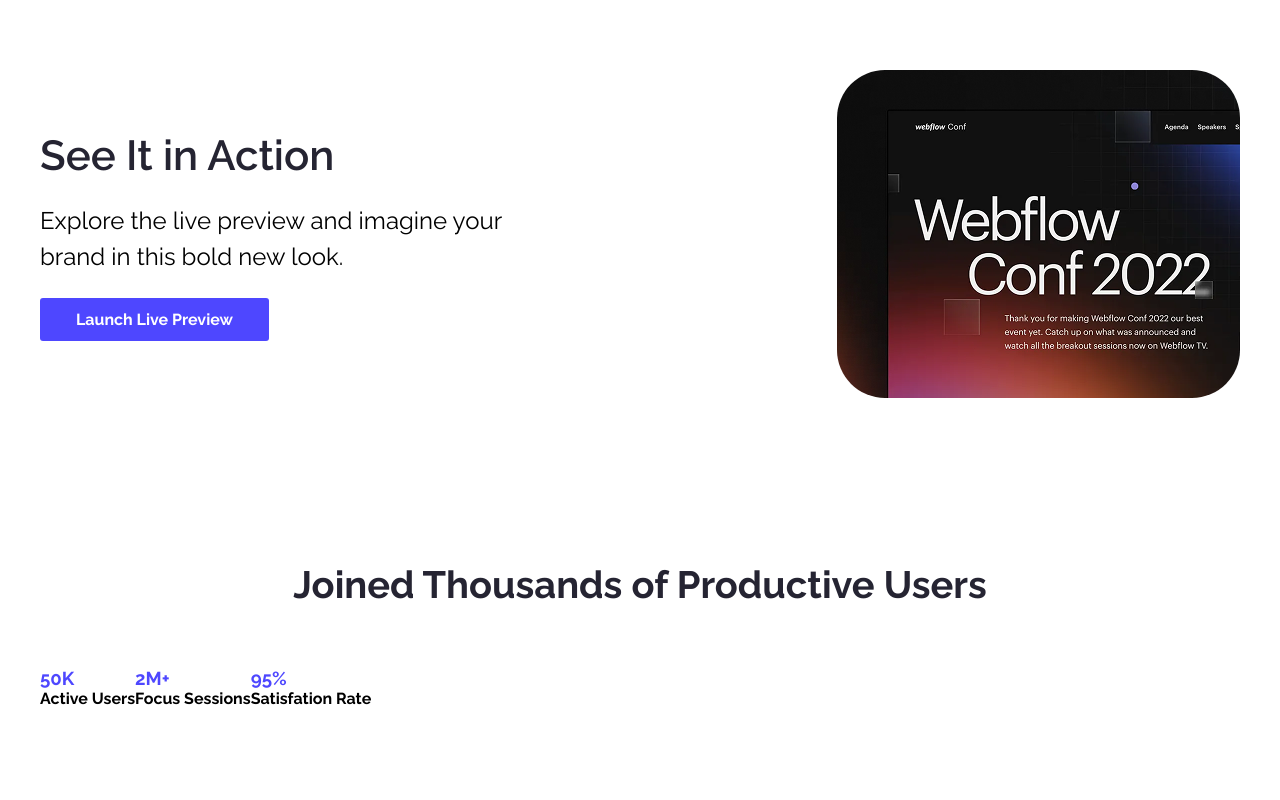
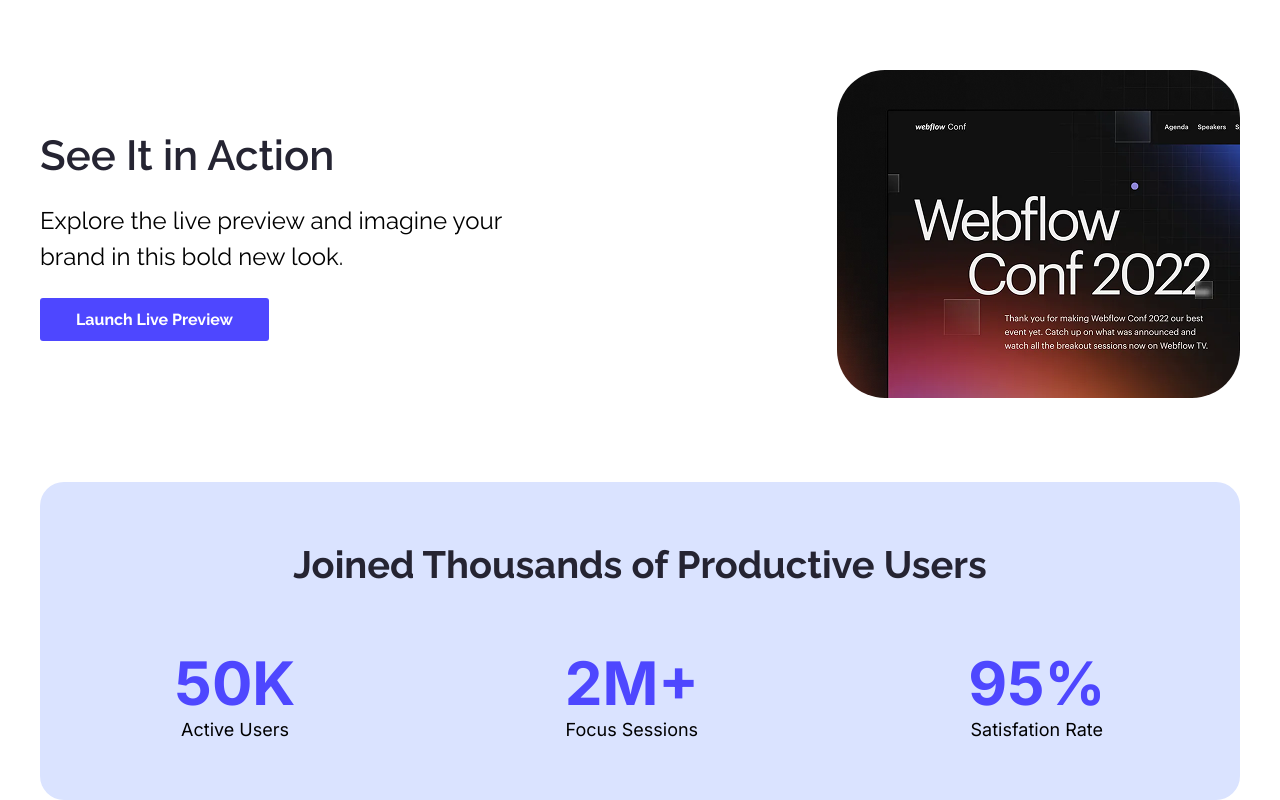
Before and after one commit to mdanwarhossain15441/B12A01-landing-launchpad, a plain HTML site: page index.html in a window 1280 px wide. Shown: the part 833-1633 px from the top of the page. Drawn offline with Linux system fonts and the light colour scheme.

Commit message:
Productive users setion done

```diff
--- a/index.html
+++ b/index.html
@@ -4,7 +4,12 @@
     <meta charset="UTF-8">
     <meta name="viewport" content="width=device-width, initial-scale=1.0">
     <title>Assignment 1</title>
-    <!-- Raleway font added -->
+
+    <!-- Inter font link -->
+     <link rel="preconnect" href="https://fonts.googleapis.com">
+<link rel="preconnect" href="https://fonts.gstatic.com" crossorigin>
+<link href="https://fonts.googleapis.com/css2?family=Inter:ital,opsz,wght@0,14..32,100..900;1,14..32,100..900&display=swap" rel="stylesheet">
+    <!-- Raleway font link -->
      <link rel="preconnect" href="https://fonts.googleapis.com">
     <link rel="preconnect" href="https://fonts.gstatic.com" crossorigin>
     <link href="https://fonts.googleapis.com/css2?family=Raleway:ital,wght@0,100..900;1,100..900&display=swap" rel="stylesheet">
@@ -49,21 +54,21 @@
         <!-- action section end -->
 
         <!-- productive users section start -->
-         <section class="productive-users padding-one">
+         <section class="productive-users">
             <div class="container custom-container">
                 <h2 class="heading-color text-center">Joined Thousands of Productive Users</h2>
                 <div class="productive-container flex">
                     <div class="user">
-                        <h3 class="primary">50K</h3>
-                        <h4>Active Users</h4>
+                        <h3 class="primary Inter">50K</h3>
+                        <h4 class="Inter">Active Users</h4>
                     </div>
                     <div class="user">
-                        <h3 class="primary">2M+</h3>
-                        <h4>Focus Sessions</h4>
+                        <h3 class="primary Inter">2M+</h3>
+                        <h4 class="Inter">Focus Sessions</h4>
                     </div>
                     <div class="user">
-                        <h3 class="primary">95%</h3>
-                        <h4>Satisfation Rate</h4>
+                        <h3 class="primary Inter">95%</h3>
+                        <h4 class="Inter">Satisfation Rate</h4>
                     </div>
                 </div>
             </div>
--- a/style.css
+++ b/style.css
@@ -1,4 +1,10 @@
+/* Inter font */
+.Inter{
+    font-family: "Inter", sans-serif !important;
+}
+
 /* global css start */
+
 *{
     padding: 0;
     margin: 0;
@@ -84,7 +90,6 @@ header .nav {
     padding: 30px 0;
     align-items: center;
 }
-header .nav .logo{}
 .nav .logo a {
     text-decoration: none;
 }
@@ -92,8 +97,6 @@ header .nav .logo{}
     font-size: 34px;
     font-weight: 800;
 }
-.nav .nav-right{}
-.nav .nav-right button{}
 
 header .banner {
     height: 90vh;
@@ -106,7 +109,6 @@ header .banner h2{
     text-align: center;
     margin-bottom: 40px;
 }
-header .banner button{}
 
 /* action section start */
 .action p {
@@ -122,12 +124,30 @@ header .banner button{}
 
 
 /* productive users section start */
+.custom-container{
+    padding: 60px 0;
+    background-color: #DAE3FF;
+    border-radius: 24px;
+}
+
 .productive-users h2 {
     font-size: 38px;
     font-weight: bold;
     margin-bottom: 60px;
 }
-.productive-users h3{}
-.productive-users h4{}
+
+.productive-container{
+    justify-content: space-around;
+}
+
+.productive-users h3 {
+    font-size: 60px;
+    font-weight: bold;
+}
+.productive-users h4 {
+    text-align: center;
+    font-size: 18px;
+    font-weight: 400;
+}
 /* productive users section end */
 /* custom css end */
```
